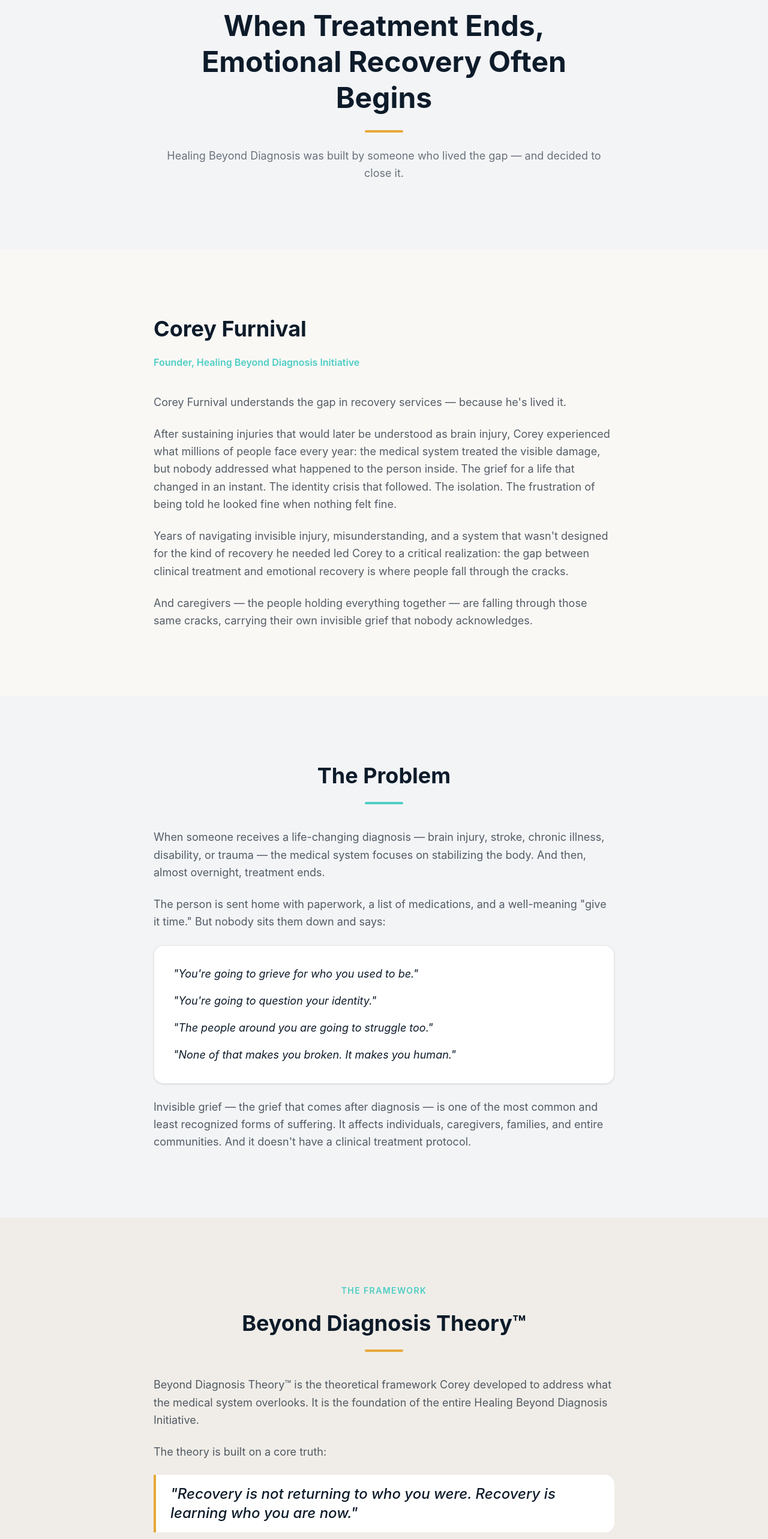
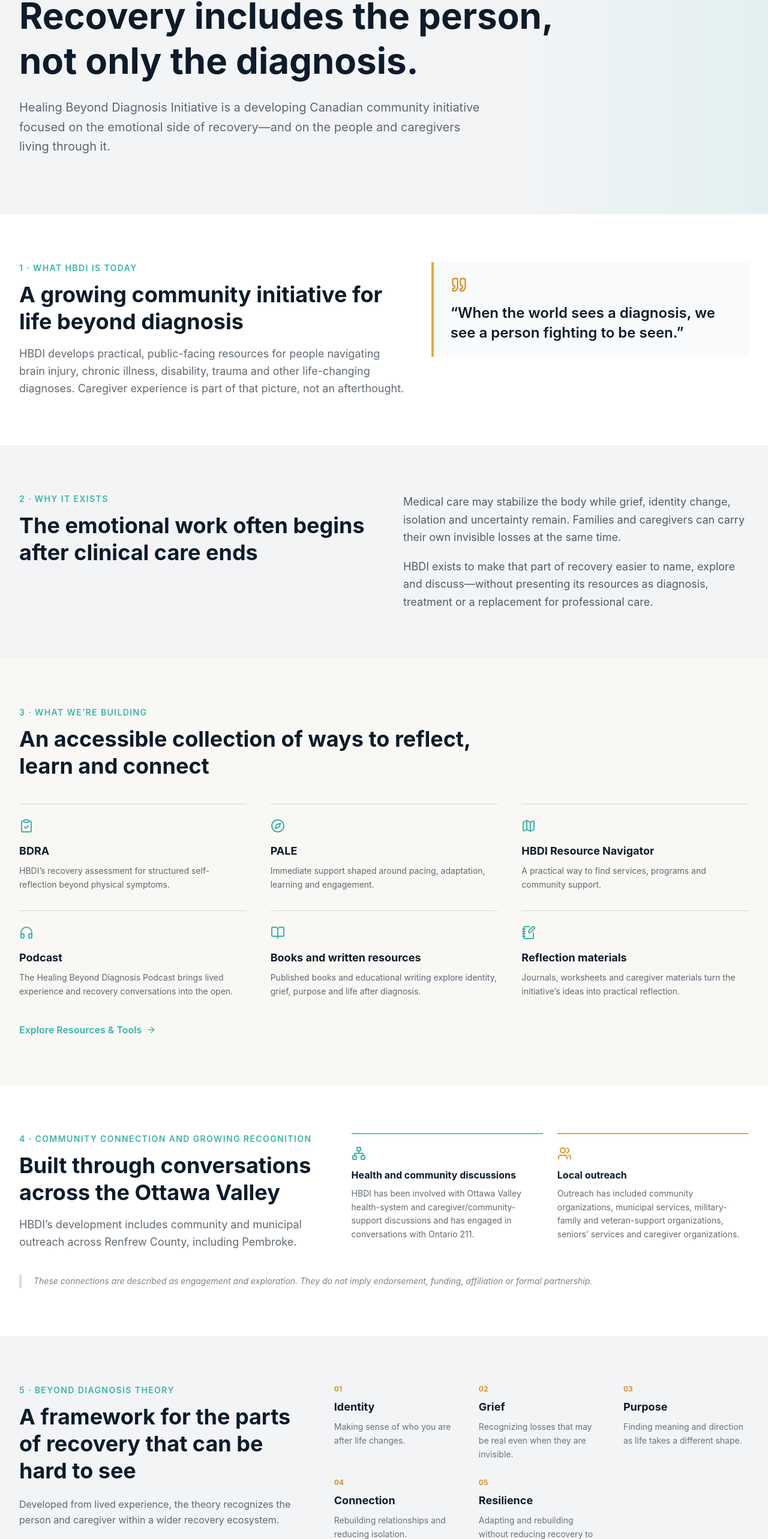
Before and after one commit to healingbeyond/hbd-website, a React (Vite) app: page /about in a window 1280 px wide. Shown: the part 223-2789 px from the top of the page at 60% size. Built offline with nearby package versions, Linux system fonts and the light colour scheme; no server answers.

Commit message:
Update About page to reflect HBDI growth

```diff
--- a/src/pages/AboutPage.tsx
+++ b/src/pages/AboutPage.tsx
@@ -1,258 +1,181 @@
 import { Link } from "react-router-dom";
+import { ArrowRight, BookOpen, CheckCircle2, ClipboardCheck, Compass, Headphones, Lightbulb, Map, Network, NotebookPen, Quote, Search, Users } from "lucide-react";
 
-function AboutHero() {
+const initiatives = [
+  { icon: ClipboardCheck, title: "BDRA", text: "HBDI’s recovery assessment for structured self-reflection beyond physical symptoms." },
+  { icon: Compass, title: "PALE", text: "Immediate support shaped around pacing, adaptation, learning and engagement." },
+  { icon: Map, title: "HBDI Resource Navigator", text: "A practical way to find services, programs and community support." },
+  { icon: Headphones, title: "Podcast", text: "The Healing Beyond Diagnosis Podcast brings lived experience and recovery conversations into the open." },
+  { icon: BookOpen, title: "Books and written resources", text: "Published books and educational writing explore identity, grief, purpose and life after diagnosis." },
+  { icon: NotebookPen, title: "Reflection materials", text: "Journals, worksheets and caregiver materials turn the initiative’s ideas into practical reflection." },
+];
+
+const dimensions = [
+  { title: "Identity", text: "Making sense of who you are after life changes." },
+  { title: "Grief", text: "Recognizing losses that may be real even when they are invisible." },
+  { title: "Purpose", text: "Finding meaning and direction as life takes a different shape." },
+  { title: "Connection", text: "Rebuilding relationships and reducing isolation." },
+  { title: "Resilience", text: "Adapting and rebuilding without reducing recovery to simply pushing through." },
+];
+
+const credentials = [
+  { title: "Social Service Worker (SSW) Diploma — Canadore College", needsConfirmation: false },
+  { title: "Certified Grief Coach", needsConfirmation: true },
+  { title: "Certified in Neurodivergence", needsConfirmation: true },
+  { title: "Certified in Cognitive Behavioral Therapy (CBT)", needsConfirmation: true },
+  { title: "Advanced Grief Counseling Certification", needsConfirmation: true },
+  { title: "Certified Clinical Trauma Professional (CCTP)", needsConfirmation: true },
+  { title: "Grief Work in Virtual Settings Certification", needsConfirmation: true },
+  { title: "Complex Trauma Training — Dr. Janina Fisher", needsConfirmation: true },
+  { title: "Trauma Defined — Bessel van der Kolk, MD", needsConfirmation: true },
+];
+
+function SectionHeading({ eyebrow, title, intro }: { eyebrow: string; title: string; intro?: string }) {
   return (
-    <section className="bg-gray-100 py-20 md:py-28">
-      <div className="container mx-auto">
-        <div className="max-w-3xl mx-auto text-center space-y-6">
-          <p className="text-teal text-sm font-semibold tracking-widest uppercase">About the Initiative</p>
-          <h1 className="text-4xl md:text-5xl font-bold text-navy leading-tight">
-            When Treatment Ends, Emotional Recovery Often Begins
-          </h1>
-          <div className="w-16 h-1 bg-orange mx-auto rounded-full" />
-          <p className="text-navy/60 text-lg leading-relaxed">
-            Healing Beyond Diagnosis was built by someone who lived the gap — and decided to close it.
-          </p>
-        </div>
-      </div>
-    </section>
-  );
-}
-
-function FounderSection() {
-  return (
-    <section className="py-20 md:py-28 bg-cream">
-      <div className="container mx-auto">
-        <div className="max-w-3xl mx-auto space-y-10">
-          <div className="space-y-6">
-            <h2 className="text-3xl md:text-4xl font-bold text-navy">
-              Corey Furnival
-            </h2>
-            <p className="text-teal font-semibold">Founder, Healing Beyond Diagnosis Initiative</p>
-          </div>
-
-          <div className="space-y-6 text-navy/70 text-lg leading-relaxed">
-            <p>
-              Corey Furnival understands the gap in recovery services — because he's lived it.
-            </p>
-            <p>
-              After sustaining injuries that would later be understood as brain injury, Corey experienced
-              what millions of people face every year: the medical system treated the visible damage, but
-              nobody addressed what happened to the person inside. The grief for a life that changed in an instant.
-              The identity crisis that followed. The isolation. The frustration of being told he looked fine
-              when nothing felt fine.
-            </p>
-            <p>
-              Years of navigating invisible injury, misunderstanding, and a system that wasn't designed
-              for the kind of recovery he needed led Corey to a critical realization: the gap between
-              clinical treatment and emotional recovery is where people fall through the cracks.
-            </p>
-            <p>
-              And caregivers — the people holding everything together — are falling through those same cracks,
-              carrying their own invisible grief that nobody acknowledges.
-            </p>
-          </div>
-        </div>
-      </div>
-    </section>
-  );
-}
-
-function GapSection() {
-  return (
-    <section className="py-20 md:py-28 bg-gray-100">
-      <div className="container mx-auto">
-        <div className="max-w-3xl mx-auto space-y-10">
-          <div className="text-center space-y-6">
-            <h2 className="text-3xl md:text-4xl font-bold text-navy">
-              The Problem
-            </h2>
-            <div className="w-16 h-1 bg-teal mx-auto rounded-full" />
-          </div>
-
-          <div className="space-y-6 text-navy/70 text-lg leading-relaxed">
-            <p>
-              When someone receives a life-changing diagnosis — brain injury, stroke, chronic illness,
-              disability, or trauma — the medical system focuses on stabilizing the body. And then, almost
-              overnight, treatment ends.
-            </p>
-            <p>
-              The person is sent home with paperwork, a list of medications, and a well-meaning "give it time."
-              But nobody sits them down and says:
-            </p>
-            <div className="bg-white rounded-2xl p-8 space-y-4 border border-navy/10 shadow-sm">
-              <p className="text-navy italic">"You're going to grieve for who you used to be."</p>
-              <p className="text-navy italic">"You're going to question your identity."</p>
-              <p className="text-navy italic">"The people around you are going to struggle too."</p>
-              <p className="text-navy italic">"None of that makes you broken. It makes you human."</p>
-            </div>
-            <p>
-              Invisible grief — the grief that comes after diagnosis — is one of the most common and least
-              recognized forms of suffering. It affects individuals, caregivers, families, and entire communities.
-              And it doesn't have a clinical treatment protocol.
-            </p>
-          </div>
-        </div>
-      </div>
-    </section>
-  );
-}
-
-function TheorySection() {
-  return (
-    <section className="py-20 md:py-28 bg-warm-gray">
-      <div className="container mx-auto">
-        <div className="max-w-3xl mx-auto space-y-10">
-          <div className="text-center space-y-6">
-            <p className="text-teal text-sm font-semibold tracking-widest uppercase">The Framework</p>
-            <h2 className="text-3xl md:text-4xl font-bold text-navy">
-              Beyond Diagnosis Theory™
-            </h2>
-            <div className="w-16 h-1 bg-orange mx-auto rounded-full" />
-          </div>
-
-          <div className="space-y-6 text-navy/70 text-lg leading-relaxed">
-            <p>
-              Beyond Diagnosis Theory™ is the theoretical framework Corey developed to address
-              what the medical system overlooks. It is the foundation of the entire Healing Beyond
-              Diagnosis Initiative.
-            </p>
-            <p>
-              The theory is built on a core truth:
-            </p>
-            <blockquote className="border-l-4 border-orange pl-6 py-4 bg-white rounded-r-xl">
-              <p className="text-navy text-xl md:text-2xl italic font-medium">
-                "Recovery is not returning to who you were. Recovery is learning who you are now."
-              </p>
-            </blockquote>
-            <p>
-              The theory addresses five interconnected dimensions of recovery that are typically
-              left unaddressed after diagnosis:
-            </p>
-            <div className="space-y-4">
-              {[
-                { title: "Identity", desc: "Who am I after this happened? The old you isn't gone — they became the foundation for who you're becoming." },
-                { title: "Grief", desc: "The invisible grief that comes from losing a life, an identity, a future — even when you're still alive. It's real. It counts." },
-                { title: "Purpose", desc: "Purpose doesn't disappear after diagnosis. It changes shape. Finding meaning again is a critical part of healing." },
-                { title: "Connection", desc: "Isolation after diagnosis is one of the most destructive forces in recovery. Rebuilding connection is essential." },
-                { title: "Resilience", desc: "Not the toxic kind that tells you to push through. The real kind — the ability to rebuild, adapt, and keep going." },
-              ].map((item) => (
-                <div key={item.title} className="bg-white rounded-xl p-6 border border-navy/5">
-                  <h4 className="font-bold text-navy mb-2">{item.title}</h4>
-                  <p className="text-navy/60">{item.desc}</p>
-                </div>
-              ))}
-            </div>
-            <p>
-              The theory also recognizes caregivers as integral to the recovery ecosystem. They carry
-              their own invisible grief — watching someone they love change while losing parts of
-              their own identity in the process.
-            </p>
-          </div>
-        </div>
-      </div>
-    </section>
-  );
-}
-
-function VisionSection() {
-  return (
-    <section className="py-20 md:py-28 bg-cream">
-      <div className="container mx-auto">
-        <div className="max-w-3xl mx-auto space-y-10">
-          <div className="text-center space-y-6">
-            <h2 className="text-3xl md:text-4xl font-bold text-navy">
-              The Vision
-            </h2>
-            <div className="w-16 h-1 bg-teal mx-auto rounded-full" />
-          </div>
-
-          <div className="space-y-6 text-navy/70 text-lg leading-relaxed">
-            <p>
-              Healing Beyond Diagnosis is working toward a future where emotional recovery is recognized
-              as essential — not optional. Where invisible grief is acknowledged. Where caregivers receive
-              the support they deserve. Where identity rebuilding is part of every recovery plan.
-            </p>
-            <p>
-              The initiative builds free, accessible tools grounded in Beyond Diagnosis Theory™ — assessments,
-              journals, resource navigators, and educational content — so that anyone navigating life after
-              diagnosis can find support, regardless of where they live or what they can afford.
-            </p>
-            <blockquote className="border-l-4 border-teal pl-6 py-2">
-              <p className="text-navy text-xl italic">
-                "When the world sees a diagnosis, we see a person fighting to be seen."
-              </p>
-            </blockquote>
-          </div>
-        </div>
-      </div>
-    </section>
-  );
-}
-
-function CredentialsSection() {
-  const credentials = [
-    "Social Service Worker (SSW) Diploma — Canadore College",
-    "Certified Grief Coach",
-    "Certified in Neurodivergence",
-    "Certified in Cognitive Behavioral Therapy (CBT)",
-    "Advanced Grief Counseling Certification",
-    "Certified Clinical Trauma Professional (CCTP)",
-    "Grief Work in Virtual Settings Certification",
-    "Complex Trauma Training — Dr. Janina Fisher",
-    "Trauma Defined — Bessel van der Kolk, MD",
-  ];
-
-  return (
-    <section className="py-20 md:py-28 bg-gray-100">
-      <div className="container mx-auto">
-        <div className="max-w-3xl mx-auto space-y-10">
-          <div className="text-center space-y-6">
-            <h2 className="text-3xl md:text-4xl font-bold text-navy">
-              Credentials &amp; Training
-            </h2>
-            <div className="w-16 h-1 bg-orange mx-auto rounded-full" />
-          </div>
-
-          <div className="grid sm:grid-cols-2 gap-3">
-            {credentials.map((credential) => (
-              <div
-                key={credential}
-                className="flex items-start gap-3 bg-white rounded-xl p-4 border border-navy/10 shadow-sm"
-              >
-                <span className="text-teal mt-1 shrink-0">
-                  <svg width="16" height="16" viewBox="0 0 16 16" fill="none">
-                    <path d="M8 0C3.582 0 0 3.582 0 8s3.582 8 8 8 8-3.582 8-8-3.582-8-8-8zm3.766 6.966l-4 4a.75.75 0 01-1.06 0l-1.6-1.6a.75.75 0 111.06-1.06L7.266 9.4l3.44-3.44a.75.75 0 111.06 1.06z" fill="currentColor"/>
-                  </svg>
-                </span>
-                <span className="text-navy/75 text-sm">{credential}</span>
-              </div>
-            ))}
-          </div>
-
-          <div className="text-center pt-8">
-            <Link
-              to="/contact"
-              className="inline-flex items-center justify-center px-8 py-4 bg-teal text-navy font-semibold rounded-xl text-lg hover:bg-teal-light transition-all"
-            >
-              Get In Touch
-            </Link>
-          </div>
-        </div>
-      </div>
-    </section>
+    <div className="max-w-3xl">
+      <p className="text-sm font-semibold uppercase tracking-widest text-teal-dark">{eyebrow}</p>
+      <h2 className="mt-3 text-3xl font-bold leading-tight text-navy md:text-4xl">{title}</h2>
+      {intro ? <p className="mt-4 text-lg leading-relaxed text-navy/65">{intro}</p> : null}
+    </div>
   );
 }
 
 export function AboutPage() {
   return (
     <div>
-      <AboutHero />
-      <FounderSection />
-      <GapSection />
-      <TheorySection />
-      <VisionSection />
-      <CredentialsSection />
+      <section className="relative overflow-hidden bg-gray-100 py-16 md:py-24">
+        <div className="absolute inset-y-0 right-0 w-1/3 bg-gradient-to-l from-teal/10 to-transparent" />
+        <div className="container relative mx-auto">
+          <div className="max-w-4xl">
+            <p className="text-sm font-semibold uppercase tracking-widest text-teal-dark">About HBDI</p>
+            <h1 className="mt-4 text-4xl font-bold leading-tight text-navy md:text-6xl">Recovery includes the person, not only the diagnosis.</h1>
+            <p className="mt-6 max-w-3xl text-xl leading-relaxed text-navy/65">Healing Beyond Diagnosis Initiative is a developing Canadian community initiative focused on the emotional side of recovery—and on the people and caregivers living through it.</p>
+          </div>
+        </div>
+      </section>
+
+      <section className="bg-white py-14 md:py-20">
+        <div className="container mx-auto grid gap-10 lg:grid-cols-[1.1fr_0.9fr] lg:items-start">
+          <SectionHeading eyebrow="1 · What HBDI Is Today" title="A growing community initiative for life beyond diagnosis" intro="HBDI develops practical, public-facing resources for people navigating brain injury, chronic illness, disability, trauma and other life-changing diagnoses. Caregiver experience is part of that picture, not an afterthought." />
+          <blockquote className="border-l-4 border-orange bg-gray-50 px-7 py-6">
+            <Quote className="size-7 text-orange-dark" aria-hidden="true" />
+            <p className="mt-4 text-2xl font-semibold leading-snug text-navy">“When the world sees a diagnosis, we see a person fighting to be seen.”</p>
+          </blockquote>
+        </div>
+      </section>
+
+      <section className="bg-gray-100 py-14 md:py-20">
+        <div className="container mx-auto grid gap-10 lg:grid-cols-2 lg:gap-16">
+          <SectionHeading eyebrow="2 · Why It Exists" title="The emotional work often begins after clinical care ends" />
+          <div className="space-y-5 text-lg leading-relaxed text-navy/70">
+            <p>Medical care may stabilize the body while grief, identity change, isolation and uncertainty remain. Families and caregivers can carry their own invisible losses at the same time.</p>
+            <p>HBDI exists to make that part of recovery easier to name, explore and discuss—without presenting its resources as diagnosis, treatment or a replacement for professional care.</p>
+          </div>
+        </div>
+      </section>
+
+      <section className="bg-cream py-14 md:py-20">
+        <div className="container mx-auto">
+          <SectionHeading eyebrow="3 · What We’re Building" title="An accessible collection of ways to reflect, learn and connect" />
+          <div className="mt-10 grid gap-x-10 gap-y-8 md:grid-cols-2 lg:grid-cols-3">
+            {initiatives.map((initiative) => {
+              const Icon = initiative.icon;
+              return (
+                <article key={initiative.title} className="border-t border-navy/15 pt-6">
+                  <Icon className="size-6 text-teal-dark" aria-hidden="true" />
+                  <h3 className="mt-4 text-lg font-bold text-navy">{initiative.title}</h3>
+                  <p className="mt-2 text-sm leading-relaxed text-navy/65">{initiative.text}</p>
+                </article>
+              );
+            })}
+          </div>
+          <Link to="/resources" className="mt-10 inline-flex items-center gap-2 font-semibold text-teal-dark hover:text-navy">Explore Resources &amp; Tools <ArrowRight className="size-4" aria-hidden="true" /></Link>
+        </div>
+      </section>
+
+      <section className="bg-white py-14 md:py-20">
+        <div className="container mx-auto grid gap-10 lg:grid-cols-[0.85fr_1.15fr] lg:gap-16">
+          <SectionHeading eyebrow="4 · Community Connection and Growing Recognition" title="Built through conversations across the Ottawa Valley" intro="HBDI’s development includes community and municipal outreach across Renfrew County, including Pembroke." />
+          <div className="grid gap-6 sm:grid-cols-2">
+            <div className="border-t-2 border-teal pt-5">
+              <Network className="size-6 text-teal-dark" aria-hidden="true" />
+              <h3 className="mt-3 font-bold text-navy">Health and community discussions</h3>
+              <p className="mt-2 text-sm leading-relaxed text-navy/65">HBDI has been involved with Ottawa Valley health-system and caregiver/community-support discussions and has engaged in conversations with Ontario 211.</p>
+            </div>
+            <div className="border-t-2 border-orange pt-5">
+              <Users className="size-6 text-orange-dark" aria-hidden="true" />
+              <h3 className="mt-3 font-bold text-navy">Local outreach</h3>
+              <p className="mt-2 text-sm leading-relaxed text-navy/65">Outreach has included community organizations, municipal services, military-family and veteran-support organizations, seniors’ services and caregiver organizations.</p>
+            </div>
+          </div>
+        </div>
+        <div className="container mx-auto mt-10"><p className="border-l-4 border-navy/15 pl-5 text-sm italic leading-relaxed text-navy/55">These connections are described as engagement and exploration. They do not imply endorsement, funding, affiliation or formal partnership.</p></div>
+      </section>
+
+      <section className="bg-gray-100 py-14 md:py-20">
+        <div className="container mx-auto">
+          <div className="grid gap-10 lg:grid-cols-[0.8fr_1.2fr] lg:gap-16">
+            <div>
+              <SectionHeading eyebrow="5 · Beyond Diagnosis Theory" title="A framework for the parts of recovery that can be hard to see" />
+              <p className="mt-5 leading-relaxed text-navy/65">Developed from lived experience, the theory recognizes the person and caregiver within a wider recovery ecosystem.</p>
+            </div>
+            <div className="grid grid-cols-2 gap-x-8 gap-y-7 sm:grid-cols-3">
+              {dimensions.map((dimension, index) => (
+                <div key={dimension.title} className={index === dimensions.length - 1 ? "col-span-2 sm:col-span-1" : ""}>
+                  <p className="text-xs font-bold text-orange-dark">0{index + 1}</p>
+                  <h3 className="mt-2 text-lg font-bold text-navy">{dimension.title}</h3>
+                  <p className="mt-2 text-sm leading-relaxed text-navy/60">{dimension.text}</p>
+                </div>
+              ))}
+            </div>
+          </div>
+          <blockquote className="mt-12 border-l-4 border-teal bg-white px-7 py-6 text-xl font-semibold italic text-navy">“Recovery is not returning to who you were. Recovery is learning who you are now.”</blockquote>
+        </div>
+      </section>
+
+      <section className="bg-white py-14 md:py-20">
+        <div className="container mx-auto grid gap-10 lg:grid-cols-[0.75fr_1.25fr] lg:items-start lg:gap-16">
+          <div>
+            <p className="text-sm font-semibold uppercase tracking-widest text-teal-dark">6 · Founder and Lived Experience</p>
+            <h2 className="mt-3 text-3xl font-bold text-navy">Corey Furnival</h2>
+            <p className="mt-2 font-semibold text-orange-dark">Founder, Healing Beyond Diagnosis Initiative</p>
+          </div>
+          <div className="space-y-5 text-lg leading-relaxed text-navy/70">
+            <p>Corey’s experience of brain injury, invisible symptoms, identity change and gaps in emotional recovery support became the lived-experience foundation for HBDI.</p>
+            <p>That experience supports the initiative’s work; HBDI’s focus is the broader community of individuals, caregivers and organizations trying to improve what recovery can include.</p>
+          </div>
+        </div>
+      </section>
+
+      <section className="bg-cream py-14 md:py-20">
+        <div className="container mx-auto">
+          <SectionHeading eyebrow="7 · Credentials and Training" title="Training that informs the work" intro="The titles below are retained exactly as documented in the existing HBDI repository." />
+          <div className="mt-9 divide-y divide-navy/10 border-y border-navy/10 md:grid md:grid-cols-2 md:divide-y-0">
+            {credentials.map((credential) => (
+              <div key={credential.title} className="flex items-start gap-3 py-4 md:border-b md:border-navy/10 md:pr-8 even:md:border-l even:md:pl-8">
+                <CheckCircle2 className="mt-0.5 size-5 shrink-0 text-teal-dark" aria-hidden="true" />
+                <div>
+                  <p className="text-sm font-semibold text-navy">{credential.title}</p>
+                  {credential.needsConfirmation ? <p className="mt-1 text-xs text-orange-dark">Exact official title and awarding body require confirmation.</p> : null}
+                </div>
+              </div>
+            ))}
+          </div>
+        </div>
+      </section>
+
+      <section className="bg-gray-100 py-14 md:py-20">
+        <div className="container mx-auto grid gap-10 lg:grid-cols-[1fr_auto] lg:items-end lg:gap-16">
+          <div>
+            <SectionHeading eyebrow="8 · Where HBDI Is Going" title="Growing carefully, with community relevance and independent learning" />
+            <div className="mt-6 grid gap-5 sm:grid-cols-2">
+              <p className="flex gap-3 leading-relaxed text-navy/65"><Search className="mt-1 size-5 shrink-0 text-teal-dark" aria-hidden="true" />HBDI is seeking opportunities for independent research and evaluation of its developing ideas and resources.</p>
+              <p className="flex gap-3 leading-relaxed text-navy/65"><Lightbulb className="mt-1 size-5 shrink-0 text-orange-dark" aria-hidden="true" />The initiative is exploring collaboration and wider community access while keeping claims proportionate to available evidence.</p>
+            </div>
+          </div>
+          <Link to="/contact" className="inline-flex items-center justify-center gap-2 rounded-xl bg-teal px-7 py-3.5 font-semibold text-navy transition-colors hover:bg-teal-light">Connect with HBDI <ArrowRight className="size-4" aria-hidden="true" /></Link>
+        </div>
+      </section>
     </div>
   );
 }
```
